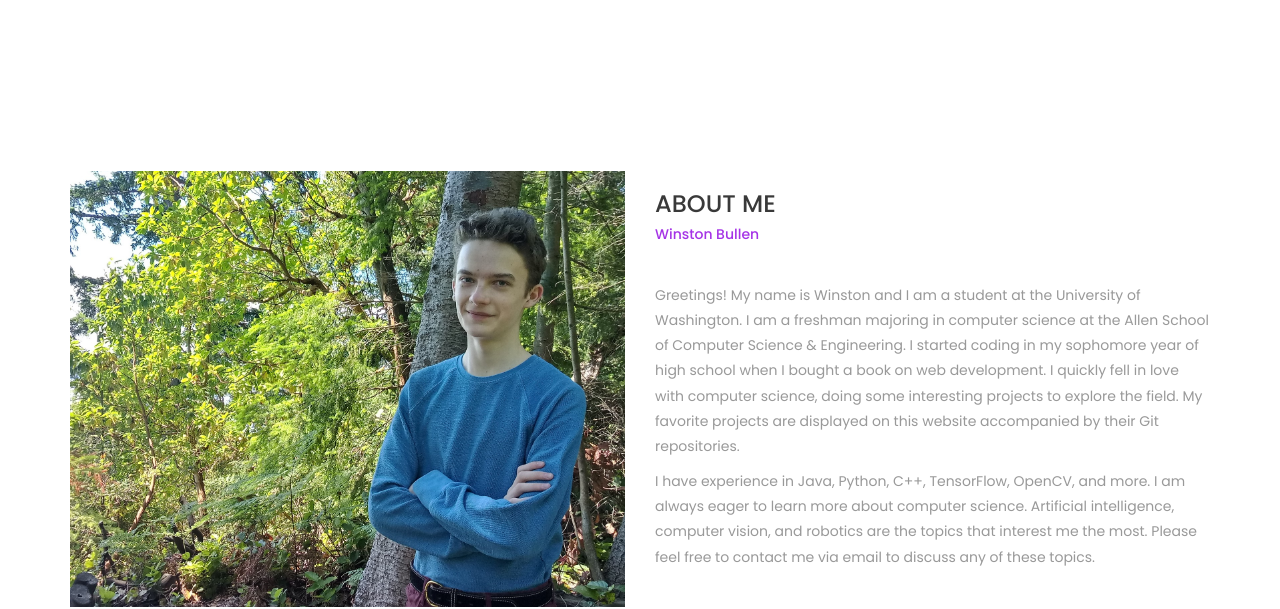
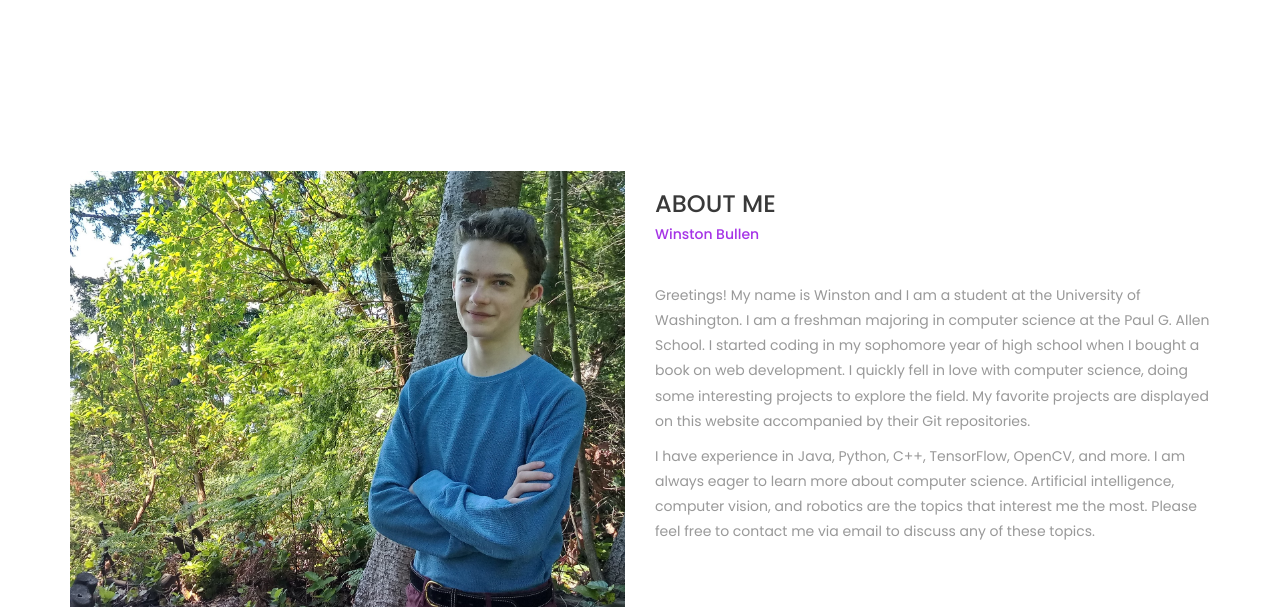
Before and after one commit to WinstonBullen/WinstonBullen.github.io, a plain HTML site: page about.html in a window 1280 px wide. Shown: the part 209-818 px from the top of the page. Drawn offline with Linux system fonts and the light colour scheme; a script that the page names is missing; files whose address does not match are found by name.

Commit message:
Small Edit

```diff
--- a/about.html
+++ b/about.html
@@ -83,7 +83,7 @@
            <h3 class="uppercase">About Me </h3>
            <h5>Winston Bullen</h5>
            <div class="h-30"></div>
-            <p>Greetings! My name is Winston and I am a student at the University of Washington. I am a freshman majoring in computer science at the Allen School of Computer Science & Engineering. I started coding in my sophomore year of high school when I bought a book on web development. I quickly fell in love with computer science, doing some interesting projects to explore the field. My favorite projects are displayed on this website accompanied by their Git repositories. </p>
+            <p>Greetings! My name is Winston and I am a student at the University of Washington. I am a freshman majoring in computer science at the Paul G. Allen School. I started coding in my sophomore year of high school when I bought a book on web development. I quickly fell in love with computer science, doing some interesting projects to explore the field. My favorite projects are displayed on this website accompanied by their Git repositories. </p>
 
             <p>I have experience in Java, Python, C++, TensorFlow, OpenCV, and more. I am always eager to learn more about computer science. Artificial intelligence, computer vision, and robotics are the topics that interest me the most. Please feel free to contact me via email to discuss any of these topics. </p>
             <div class="h-10"></div>
```
